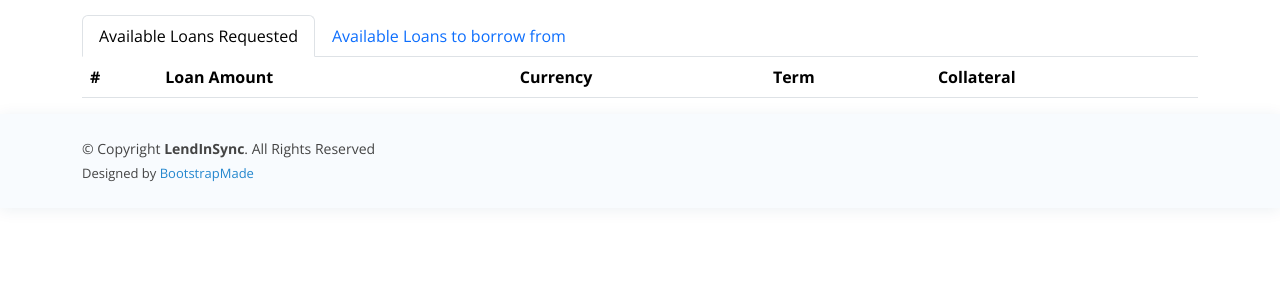
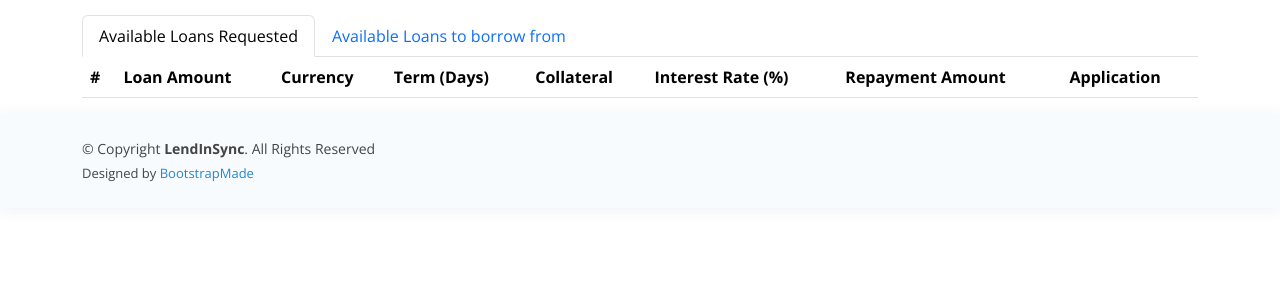
Before and after one commit to kanikaselvapandian/DBEAT1, a Flask app: page /marketplace in a window 1280 px wide. Shown: the part 81-381 px from the top of the page. Run offline with Flask 3, Linux system fonts and the light colour scheme; lists and menus that the app fills with data are empty; some libraries are stand-ins or nearby versions.

Commit message:
repayment calculation

```diff
--- a/lendinsync/templates/marketplace.html
+++ b/lendinsync/templates/marketplace.html
@@ -128,9 +128,11 @@
                                 <th scope="col">#</th>
                                 <th scope="col">Loan Amount</th>
                                 <th scope="col">Currency</th>
-                                <th scope="col">Term</th>
+                                <th scope="col">Term (Days)</th>
                                 <th scope="col">Collateral</th>
-
+                                <th scope="col">Interest Rate (%)</th>
+                                <th scope="col">Repayment Amount</th>
+                                <th scope="col">Application</th>
                             </tr>
                         </thead>
                         <tbody>
@@ -141,7 +143,16 @@
                                 <td v-text="loan.LoanTerm"></td>
                                 <td v-text="loan.CollateralAmount"></td>
                                 <td>
-                                    <button class="btn btn-primary">Lend Now</button>
+                                    <input type="number" v-model="loan.InterestRate">
+                                </td>
+                                <td v-text="calculateRepaymentAmount(loan.LoanAmount, loan.InterestRate, loan.LoanTerm, loan.ServiceFee)"></td>
+
+                                <td>
+                                    <button class="btn btn-primary" data-toggle="modal" data-target="#lendNowModal"
+                                        data-loan-amount="loan.LoanAmount" data-loan-term="loan.LoanTerm"
+                                        data-collateral-amount="loan.CollateralAmount">
+                                        Lend Now
+                                    </button>
                                 </td>
                             </tr>
                         </tbody>
@@ -204,7 +215,6 @@
     <script src="/DBEAT1/lendinsync/assets/js/main.js"></script>
     <script>
         const customer_id = localStorage.getItem('username');
-        console.log(customer_id);
         const get_all_borrowed_loans = "http://localhost:5001/loan/borrowing";
         const get_all_lent_loans = "http://localhost:5001/loan/lending";
 
@@ -284,6 +294,22 @@
                     } catch (error) {
                         this.message = "Error fetching all borrowed loans: " + error;
                     }
+                },
+                calculateRepaymentAmount(loanAmount, interestRate, loanTerm, serviceFee) {
+                    // Convert input values to numbers
+                    const amount = parseFloat(loanAmount);
+                    const rate = parseFloat(interestRate);
+                    const term = parseFloat(loanTerm);
+                    const fee = parseFloat(serviceFee);
+
+                    if (isNaN(amount) || isNaN(rate) || isNaN(term) || isNaN(fee)) {
+                        return 0; // Return 0 or an appropriate value if any of the inputs are not valid numbers
+                    }
+
+                    // Calculate repayment amount based on loan amount, interest rate, loan term (in days), and service fee
+                    const dailyInterestRate = rate / 100 / 365; // Convert annual rate to daily rate
+                    const repaymentAmount = amount * (1 + dailyInterestRate * term) + fee;
+                    return repaymentAmount.toFixed(2);
                 },
                 async get_all_lent_loans() {
                     try {
@@ -453,6 +479,15 @@
     <script src="https://cdnjs.cloudflare.com/ajax/libs/popper.js/1.16.0/umd/popper.min.js"></script>
     <!-- Bootstrap JS -->
     <script src="https://maxcdn.bootstrapcdn.com/bootstrap/4.5.2/js/bootstrap.min.js"></script>
+
+
+
+
+
+
+
+
+
 </body>
 
 </html>
```
